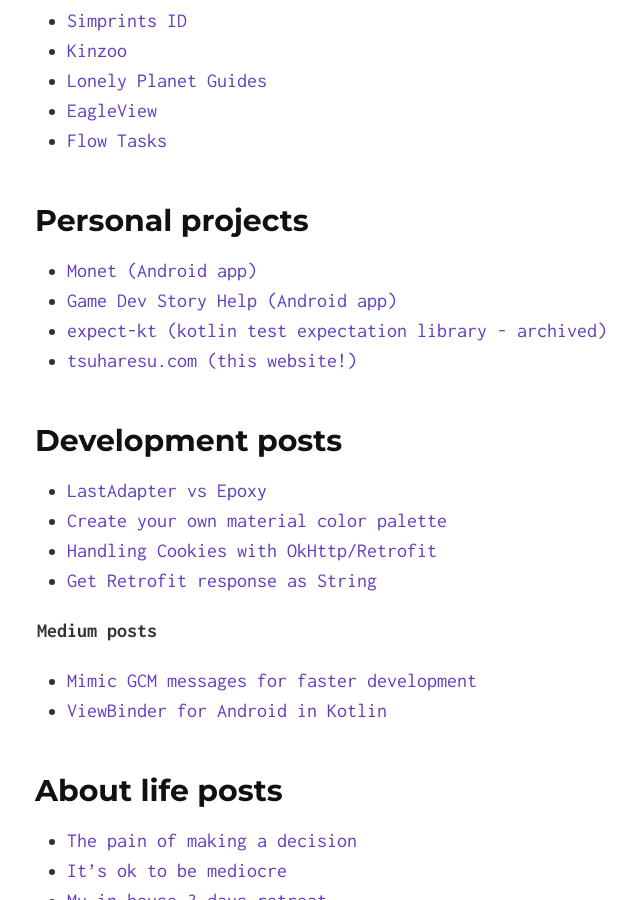
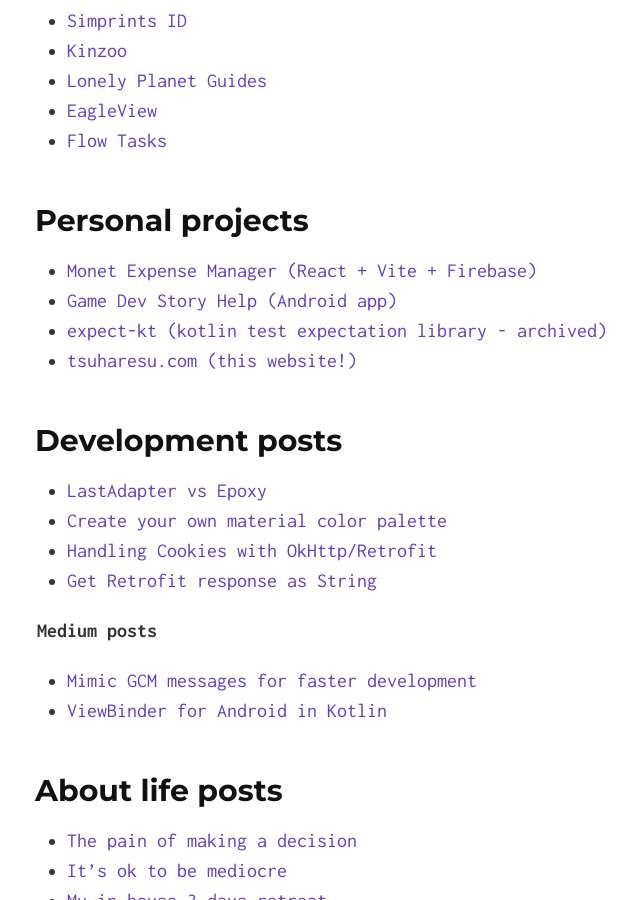
Before and after one commit to tsuharesu/tsuharesu.github.io, a Jekyll site: the page built from index.md, in a window 1280 px wide and 900 px high, scrolled down 744 px. Shown: the whole window, without its empty margins (103-743 px from the left). Built offline with Jekyll 4.4.1, drawn with Linux system fonts in a browser that asks for light colours.

Commit message:
Update projects.yml

```diff
--- a/_data/projects.yml
+++ b/_data/projects.yml
@@ -1,5 +1,5 @@
-- name: Monet (Android app)
-  url: https://play.google.com/store/apps/details?id=com.tsuharesu.expensemanager
+- name: Monet Expense Manager (React + Vite + Firebase)
+  url: https://monet.tsuharesu.com
 - name: Game Dev Story Help (Android app)
   url: https://play.google.com/store/apps/details?id=br.com.tsuharesu.gamedevstoryhelp.free
 - name: expect-kt (kotlin test expectation library - archived)
```
